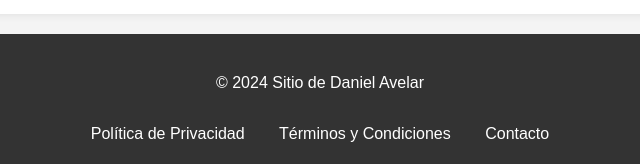
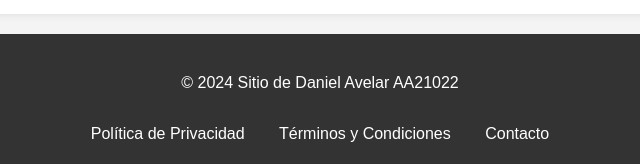
Before and after one commit to CarlosRauda64/Parcial-TPI115, a plain HTML site: page AA21022/index.html in a window 1280 px wide. Shown: the part 2707-2871 px from the top of the page, 320-960 px from the left. Drawn offline with Linux system fonts and the light colour scheme.

Commit message:
Update index.html

```diff
--- a/AA21022/index.html
+++ b/AA21022/index.html
@@ -72,7 +72,7 @@
 
     <footer>
         <div class="footer-content">
-            <p>© 2024  Sitio de Daniel Avelar</p>
+            <p>© 2024  Sitio de Daniel Avelar AA21022</p>
             <div class="footer-links">
                 <a href="#">Política de Privacidad</a>
                 <a href="#">Términos y Condiciones</a>
```
